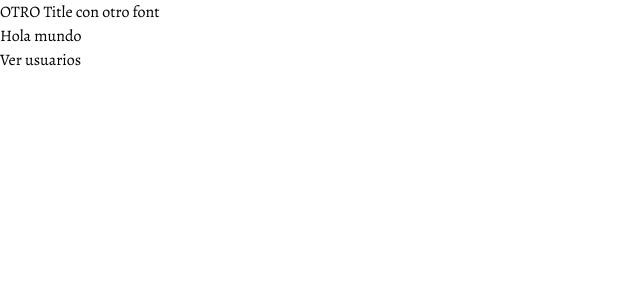
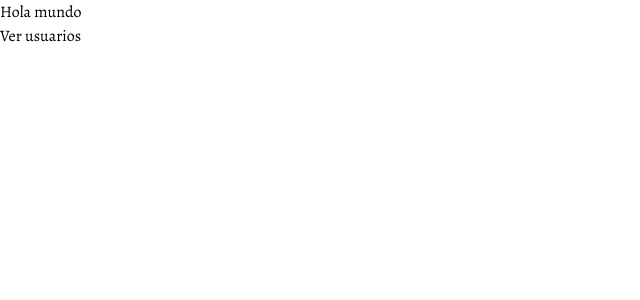
Before and after one commit to martuwilson/next14-certified-tech, a Next.js app: page / in a window 1280 px wide. Shown: the top 300 px of the page, without its empty margins (0-640 px from the left). Built offline with nearby package versions, Linux system fonts and the light colour scheme.

Commit message:
fuentes personalizadas de texto

```diff
--- a/src/app/globals.css
+++ b/src/app/globals.css
@@ -3,6 +3,14 @@
 @tailwind utilities;
 
 @layer components {
+  body{
+    @apply font-body
+  }
+
+  h1,h2,h3{
+    @apply font-title;
+  }
+
   h2{
     @apply font-semibold;
     @apply text-lg;
--- a/src/app/layout.tsx
+++ b/src/app/layout.tsx
@@ -25,9 +25,7 @@ export default function RootLayout({
       }
     >
       <body>
-        <h1 >
-          OTRO Title con otro font
-        </h1>
+
         {children}
       </body>
     </html>
--- a/src/components/menu/Menu.tsx
+++ b/src/components/menu/Menu.tsx
@@ -20,7 +20,7 @@ const Menu = ({links}: MenuProps) => {
             ))
           }
         </ul>
-        <button className="btn-primary">
+        <button className="btn-primary uppercase font-semibold">
           Postear
         </button>
     </nav>
```
